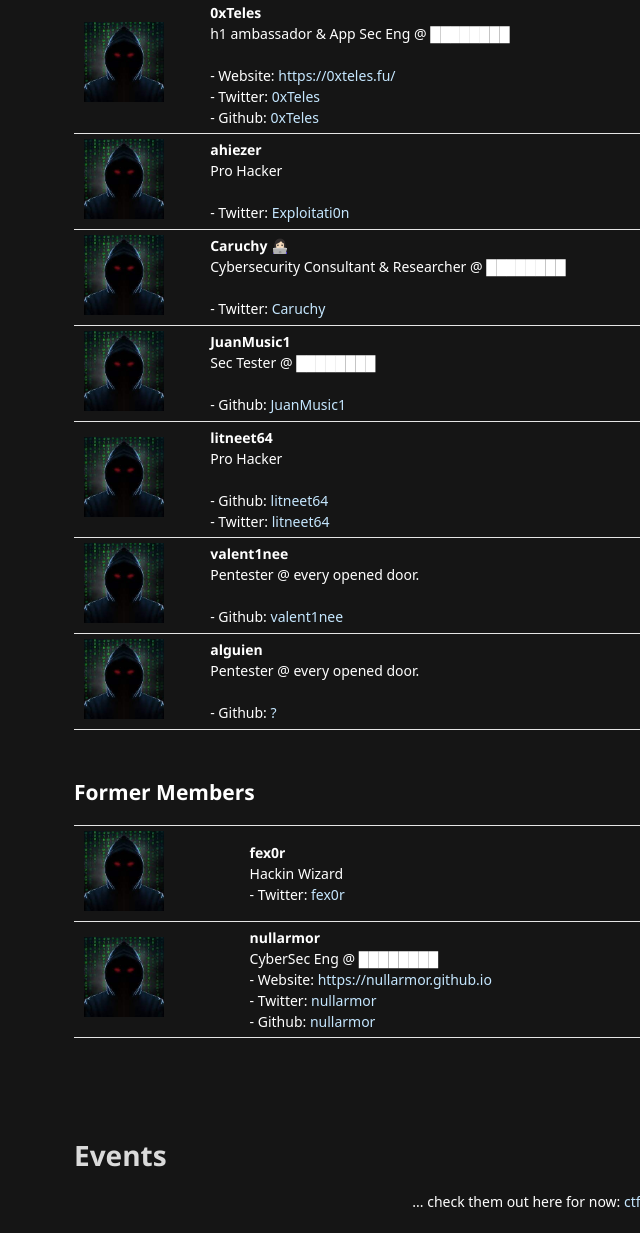
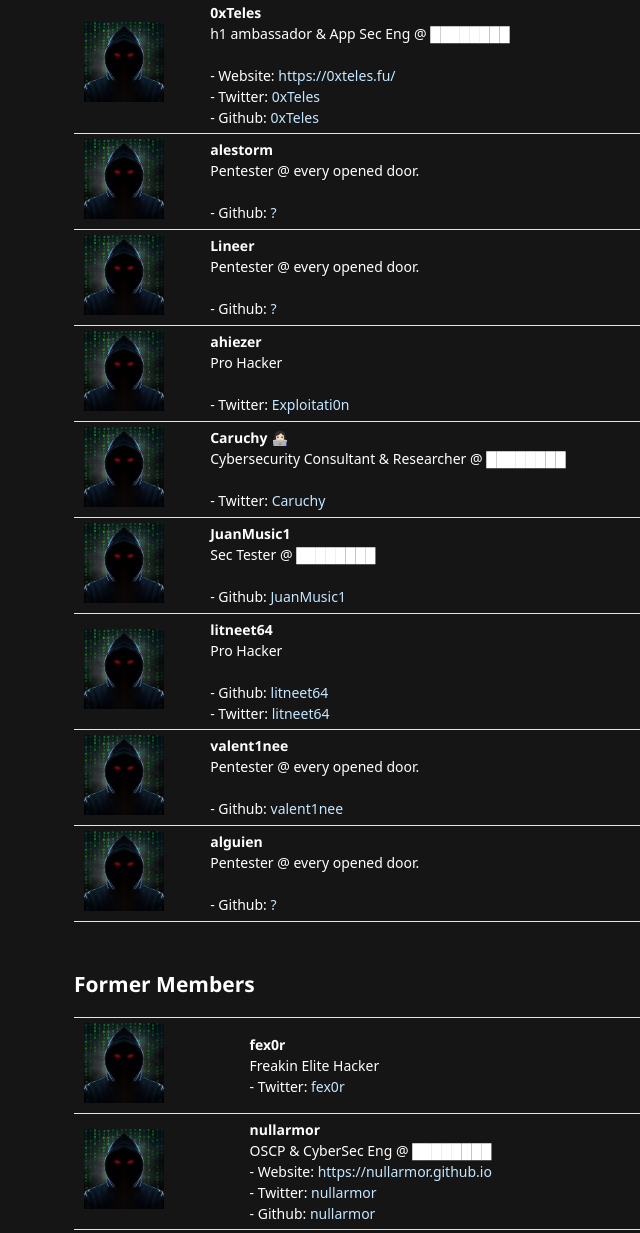
Before and after one commit to arenaquakerctf/arenaquakerctf.github.io, a plain HTML site: page index.html in a window 1280 px wide. Shown: the part 1258-2491 px from the top of the page, without its empty margins (431-1071 px from the left). Drawn offline with Linux system fonts and the light colour scheme; a web font is replaced by a local one.

Commit message:
Add files via upload

```diff
--- a/index.html
+++ b/index.html
@@ -65,7 +65,7 @@
   <tbody>
     <tr>
       <td><img src="./static/bujk.png" class="profile-image" alt="profile-image"></td>
-      <td><strong>Bozwkd | Bujk</strong><br>CyberSec Spec @ ████████<br><i>"Be S.O.S."</i><br><br>- Github: <a href="https://www.youtube.com/watch?v=cwhLueAWItA" target="_blank">?</a></td>
+      <td><strong>Bozwkd | Bujk</strong> - <i>"O Captain! My Captain!"</i> 🥷 <br>OSED & CyberSec Spec @ ████████<br><i>"Be S.O.S."</i><br><br>- Github: <a href="https://www.youtube.com/watch?v=cwhLueAWItA" target="_blank">?</a></td>
     </tr>
     <tr>
       <td><img src="./static/dummy.png" class="profile-image" alt="profile-image"></td>
@@ -77,7 +77,7 @@
     </tr>
     <tr>
       <td><img src="./static/nCKbr.png" class="profile-image" alt="profile-image"></td>
-      <td><strong>nCKbr | h3llh0und</strong><br>Sr Sec Eng @ ████████<br><i>"Just beat the shit out of that"</i><br><br>- Website: <a href="https://euriconicacio.github.io/" target="_blank">https://h3llhound.fu/</a> <br>- Twitter: <a href="https://twitter.com/euriconicacio" target="_blank">h3llhound</a><br>- Github: <a href="https://github.com/euriconicacio" target="_blank">h3llhound</a></td>
+      <td><strong>nCKbr | h3llh0und</strong><br>MSc & Senior Sec Eng @ ████████<br><i>"Just beat the shit out of that"</i><br><br>- Website: <a href="https://euriconicacio.github.io/" target="_blank">https://h3llhound.fu/</a> <br>- Twitter: <a href="https://twitter.com/euriconicacio" target="_blank">h3llhound</a><br>- Github: <a href="https://github.com/euriconicacio" target="_blank">h3llhound</a></td>
     </tr>
     <tr>
       <td><img src="./static/dummy.png" class="profile-image" alt="profile-image"></td>
@@ -87,6 +87,14 @@
       <td><img src="./static/dummy.png" class="profile-image" alt="profile-image"></td>
       <td><strong>0xTeles
       </strong> <br>h1 ambassador & App Sec Eng @ ████████ <br><br>- Website: <a href="http://0xteles.github.io/" target="_blank">https://0xteles.fu/</a><br>- Twitter: <a href="https://twitter.com/0xTeles" target="_blank">0xTeles</a><br>- Github: <a href="https://github.com/0xTeles" target="_blank">0xTeles</a></td>
+    </tr>
+    <tr>
+      <td><img src="./static/dummy.png" class="profile-image" alt="profile-image"></td>
+      <td><strong>alestorm</strong><br>Pentester @ every opened door.<br><br>- Github: <a href="https://www.youtube.com/watch?v=cwhLueAWItA" target="_blank">?</a></td>
+    </tr>
+    <tr>
+      <td><img src="./static/dummy.png" class="profile-image" alt="profile-image"></td>
+      <td><strong>Lineer</strong><br>Pentester @ every opened door.<br><br>- Github: <a href="https://www.youtube.com/watch?v=cwhLueAWItA" target="_blank">?</a></td>
     </tr>
     <tr>
       <td><img src="./static/dummy.png" class="profile-image" alt="profile-image"></td>
@@ -129,11 +137,11 @@
   <tbody>
     <tr>
       <td><img src="./static/dummy.png" class="profile-image" alt="profile-image"></td>
-      <td><strong>fex0r</strong> <br>Hackin Wizard<br>- Twitter: <a href="https://twitter.com/fex0r" target="_blank">fex0r</a></td>
+      <td><strong>fex0r</strong> <br>Freakin Elite Hacker<br>- Twitter: <a href="https://twitter.com/fex0r" target="_blank">fex0r</a></td>
     </tr>
     <tr>
       <td><img src="./static/dummy.png" class="profile-image" alt="profile-image"></td>
-      <td><strong>nullarmor</strong>  <br> CyberSec Eng @ ████████  <br>- Website: <a href="https://nullarmor.github.io" target="_blank">https://nullarmor.github.io</a><br>- Twitter: <a href="https://twitter.com/nullarmor" target="_blank">nullarmor</a><br>- Github: <a href="https://github.com/nullarmor" target="_blank">nullarmor</a></td>
+      <td><strong>nullarmor</strong>  <br>OSCP & CyberSec Eng @ ████████  <br>- Website: <a href="https://nullarmor.github.io" target="_blank">https://nullarmor.github.io</a><br>- Twitter: <a href="https://twitter.com/nullarmor" target="_blank">nullarmor</a><br>- Github: <a href="https://github.com/nullarmor" target="_blank">nullarmor</a></td>
     </tr>
   </tbody>
 </table>
```
